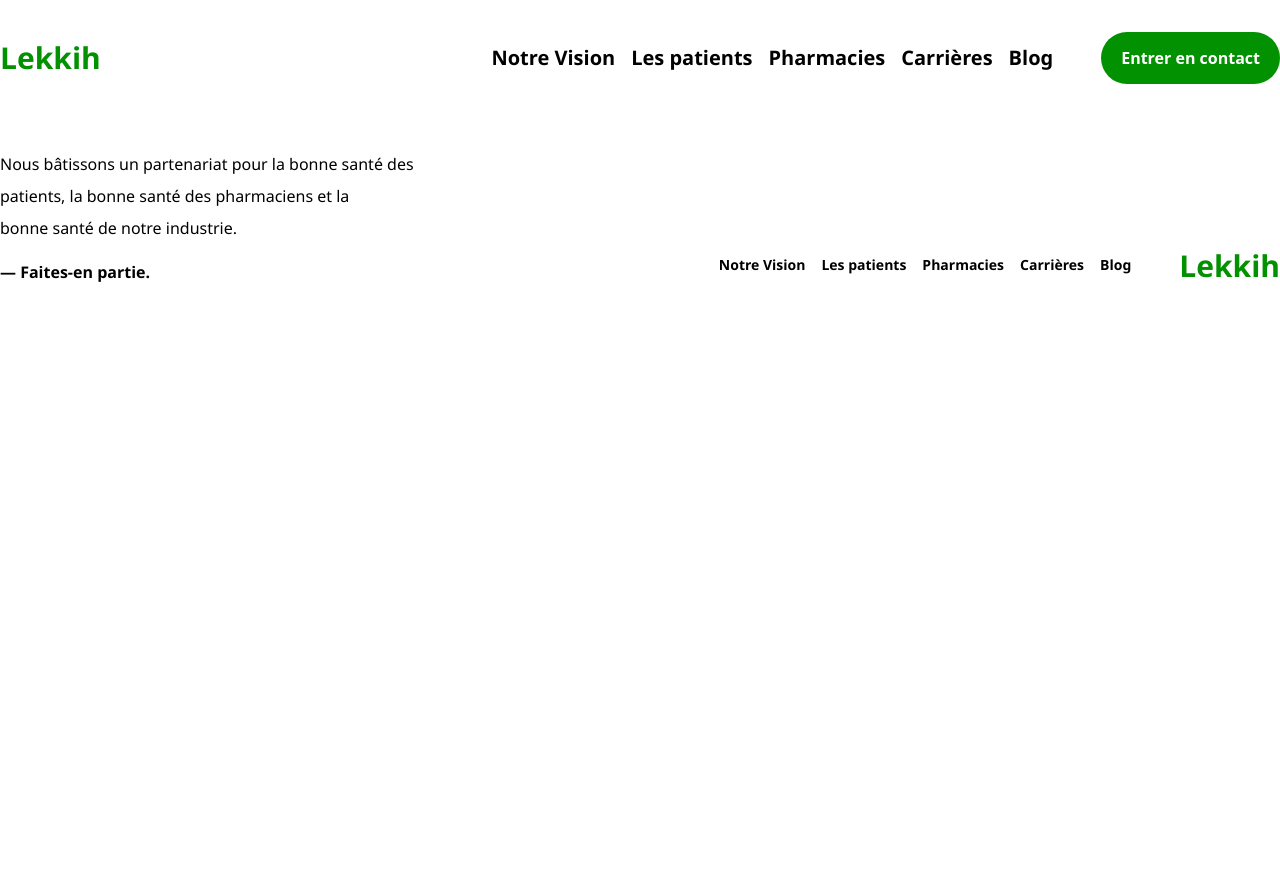
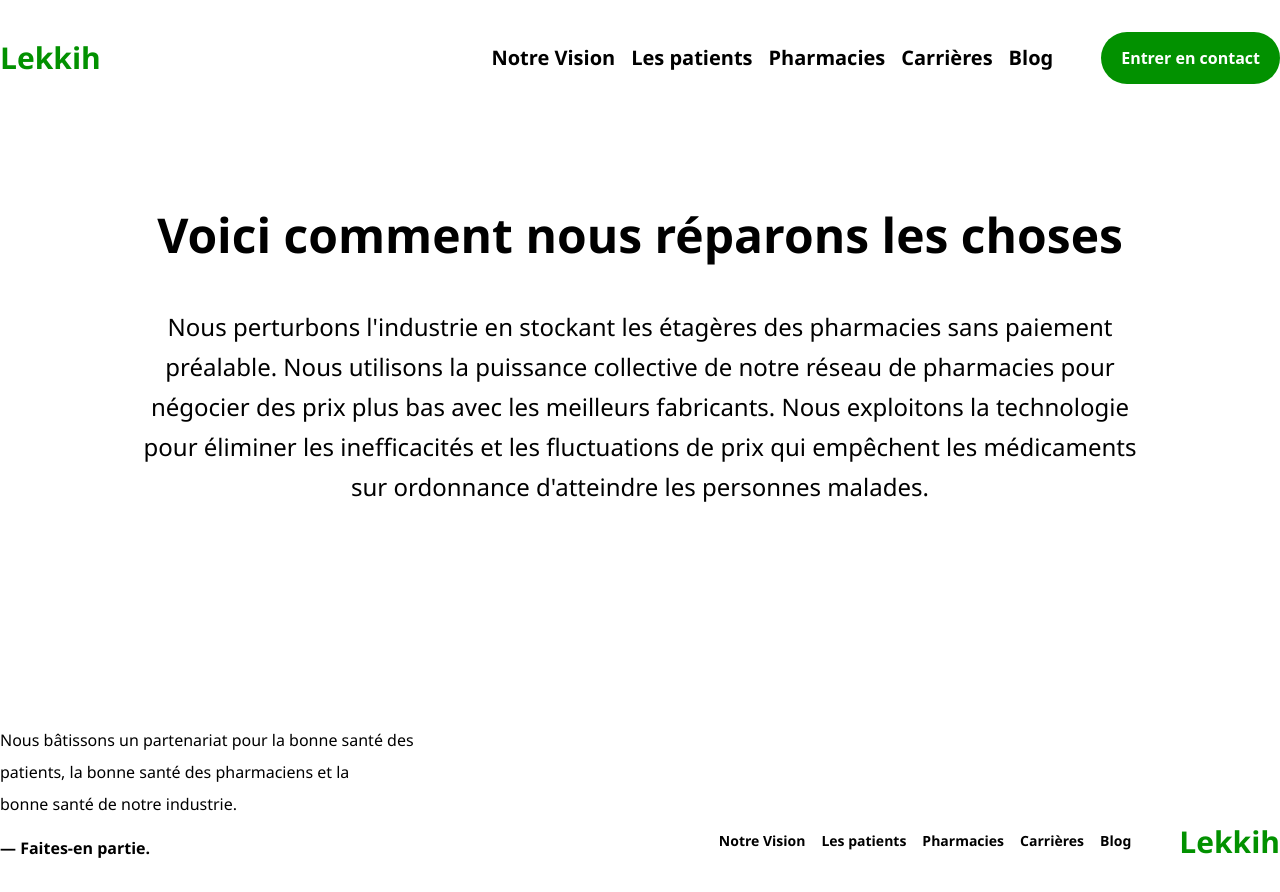
Before and after one commit to Asam237/lekkih, a Nuxt app: page / in a window 1280 px wide. Before the commit the page ends 800 px from the top, so only its background shows below. Built offline with nearby package versions, Linux system fonts and the light colour scheme.

Commit message:
feat: how we do component

```diff
--- a/app.vue
+++ b/app.vue
@@ -1,6 +1,7 @@
 <template>
   <div>
     <HeaderComponent />
+    <HowWeDoComponent />
     <FooterComponent />
   </div>
 </template>
--- /dev/null
+++ b/components/HowWeDoComponent.vue
@@ -0,0 +1,21 @@
+<template>
+    <div class="md:h-[60vh] mt-12 md:mt-24">
+        <div class="container">
+            <div class="flex flex-col items-center justify-center md:mx-[5vw]">
+                <h1 class="text-5xl text-center">Voici comment nous réparons les choses</h1>
+                <div class="mt-6 md:mt-12">
+                    <p class="md:mx-[5vw] text-center text-2xl leading-10">Nous perturbons l'industrie en stockant les
+                        étagères des
+                        pharmacies
+                        sans
+                        paiement préalable.
+                        Nous utilisons la puissance collective de notre réseau de pharmacies pour négocier des prix plus
+                        bas avec les meilleurs fabricants.
+                        Nous exploitons la technologie pour éliminer les inefficacités et les fluctuations de prix qui
+                        empêchent les médicaments sur ordonnance d'atteindre les personnes malades.
+                    </p>
+                </div>
+            </div>
+        </div>
+    </div>
+</template>
```
